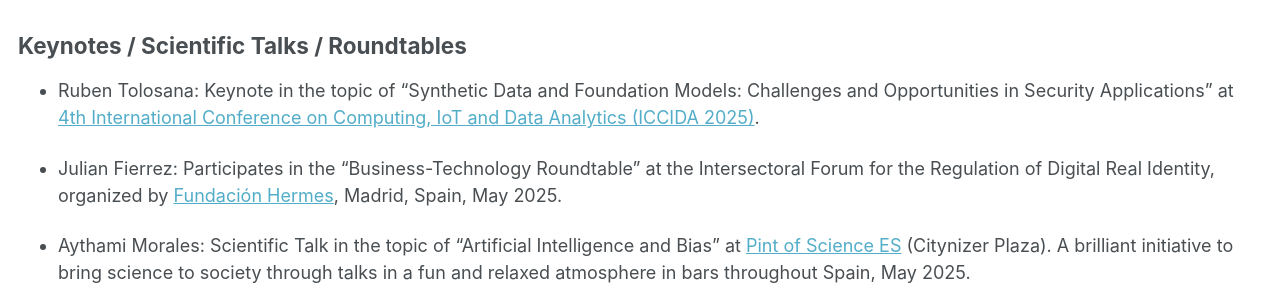
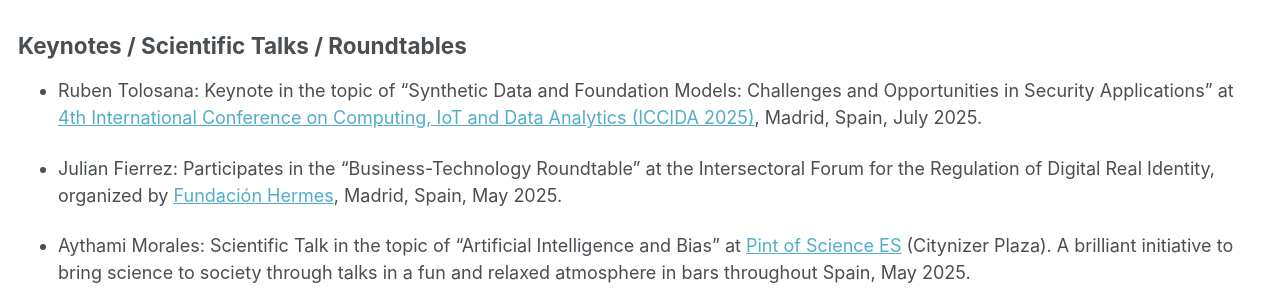
Before and after one commit to catedraeniauam/catedraeniauam.github.io, a Jekyll site: the page built from _pages/scientific_events.md, in a window 1280 px wide. Shown: the part 159-459 px from the top of the page. Built offline with Jekyll 4.4.1, drawn with Linux system fonts in a browser that asks for light colours.

Commit message:
Ponemos fecha

```diff
--- a/_pages/scientific_events.md
+++ b/_pages/scientific_events.md
@@ -8,7 +8,7 @@ author_profile: false
 Keynotes / Scientific Talks / Roundtables
 -----
 
-- Ruben Tolosana: Keynote in the topic of “Synthetic Data and Foundation Models: Challenges and Opportunities in Security Applications” at <a href="https://iccida.net/index.html">4th International Conference on Computing, IoT and Data Analytics (ICCIDA 2025)</a>.
+- Ruben Tolosana: Keynote in the topic of “Synthetic Data and Foundation Models: Challenges and Opportunities in Security Applications” at <a href="https://iccida.net/index.html">4th International Conference on Computing, IoT and Data Analytics (ICCIDA 2025)</a>, Madrid, Spain, July 2025.
 
 - Julian Fierrez: Participates in the “Business-Technology Roundtable” at the Intersectoral Forum for the Regulation of Digital Real Identity, organized by <a href="https://fundacionhermes.org/en-gb/fundacion-hermes-eng/">Fundación Hermes</a>, Madrid, Spain, May 2025.
 
```
